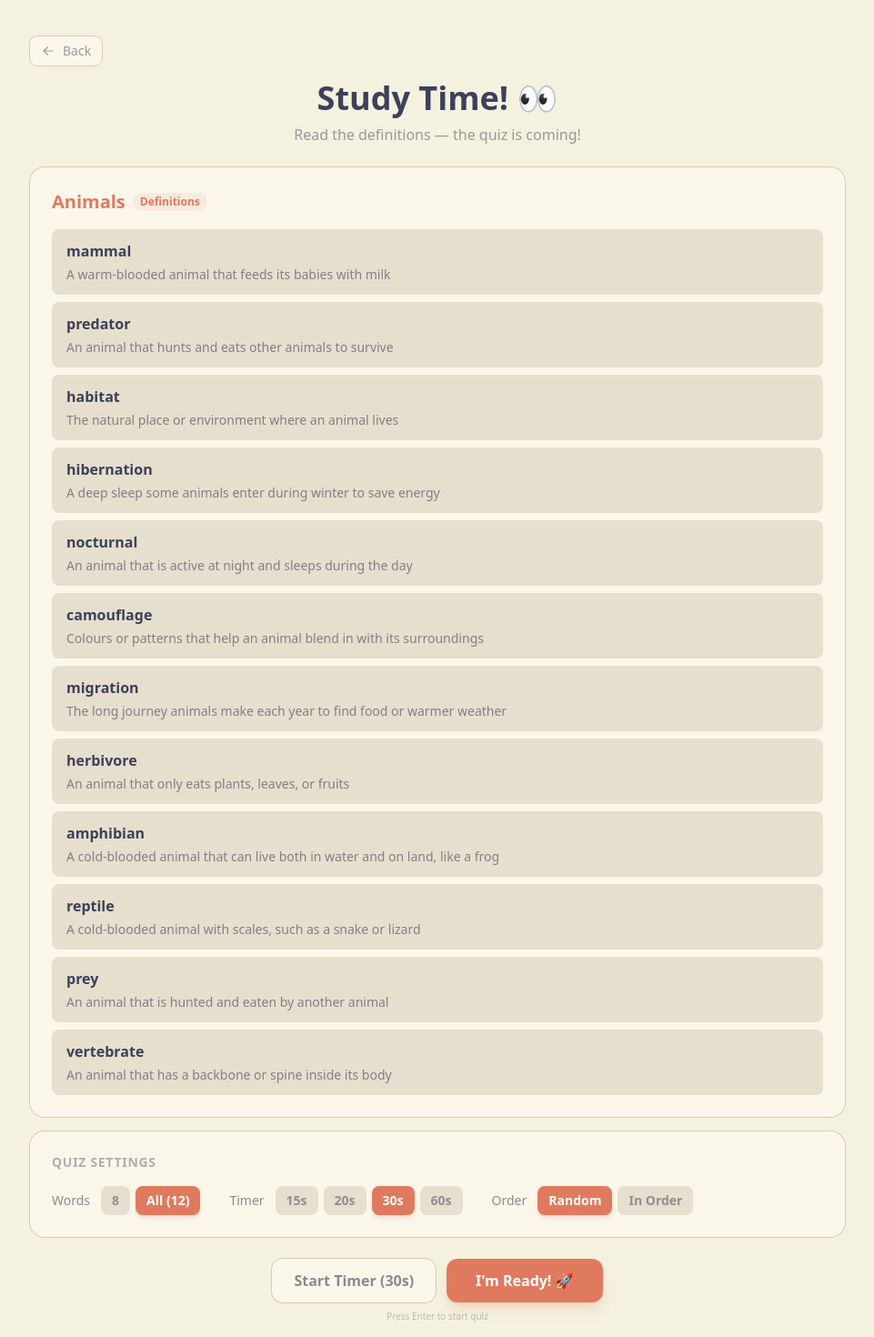
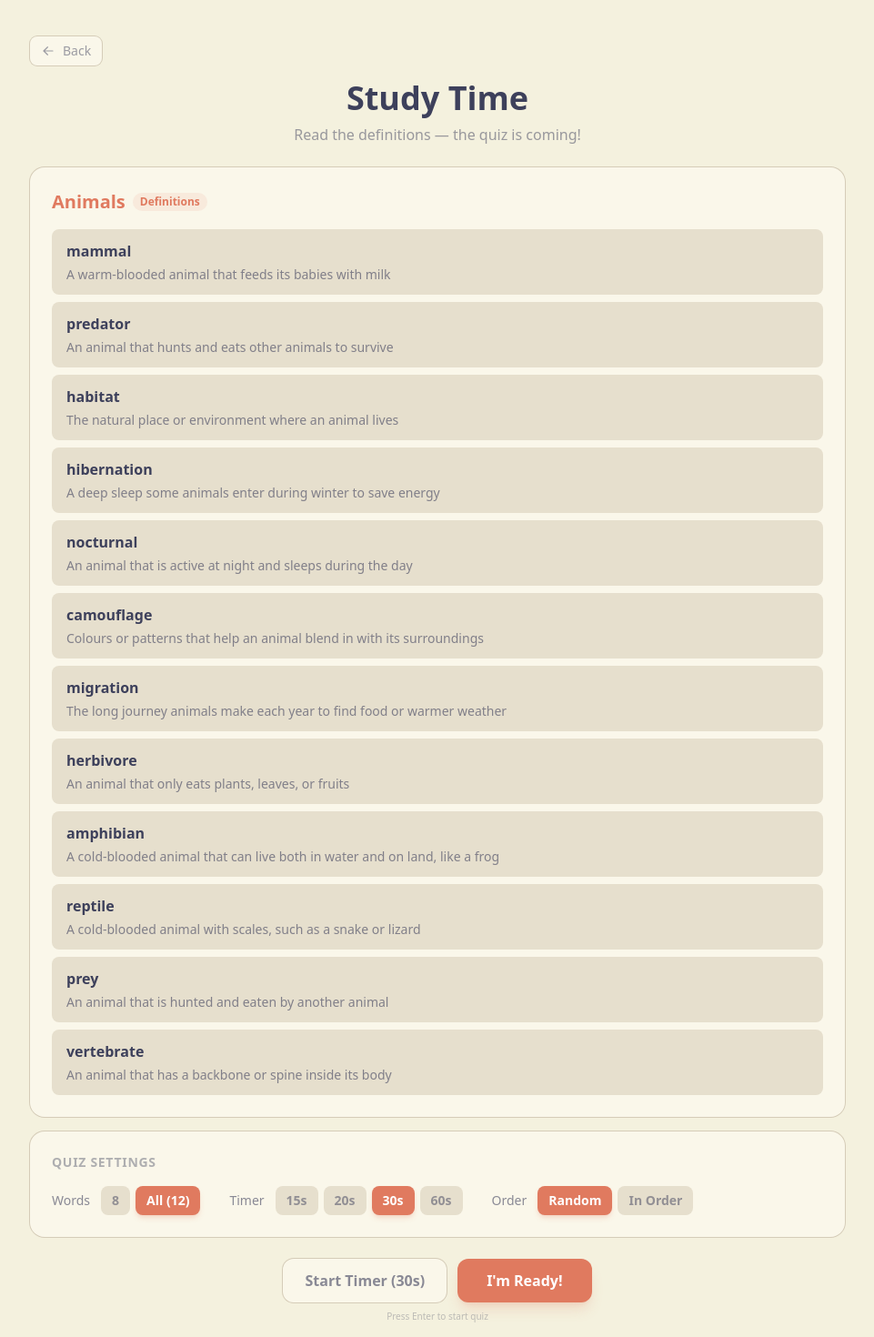
Before and after one commit to edriso/name-it, a React (Vite) app: page /topics/definition/animals in a window 1280 px wide. Shown: the top 1470 px of the page at 91% size, without its empty margins (159-1120 px from the left). Built offline with nearby package versions, Linux system fonts and the light colour scheme.

Commit message:
fix: remove cliche emojis from buttons and headings
Strip rocket, camera, arrows, house, book emojis from action buttons
and headings. Keep the quiz countdown face emojis and score title
emojis which add personality without clutter.

```diff
--- a/src/pages/Quiz.jsx
+++ b/src/pages/Quiz.jsx
@@ -379,7 +379,7 @@ export default function Quiz() {
                         disabled={locked || hintsUsed >= 3}
                         className="cursor-pointer rounded-lg bg-highlight/20 px-3 py-2 text-sm font-semibold text-highlight transition-all hover:bg-highlight/30 disabled:opacity-30"
                       >
-                        {hintsUsed >= 3 ? 'Revealed' : `Hint 💡`}
+                        {hintsUsed >= 3 ? 'Revealed' : 'Hint'}
                       </button>
                       <button
                         onClick={handleSkip}
--- a/src/pages/Score.jsx
+++ b/src/pages/Score.jsx
@@ -6,7 +6,7 @@ const TITLES = [
   { min: 100, title: 'Vocabulary Master', emoji: '🏆', color: 'text-[#c97b63]' },
   { min: 90, title: 'Word Wizard', emoji: '🧙', color: 'text-[#8b7ea8]' },
   { min: 80, title: 'Language Star', emoji: '🌟', color: 'text-[#6d9aaa]' },
-  { min: 70, title: 'Quick Learner', emoji: '🚀', color: 'text-[#81b29a]' },
+  { min: 70, title: 'Quick Learner', emoji: '📚', color: 'text-[#81b29a]' },
   { min: 60, title: 'Word Explorer', emoji: '🧭', color: 'text-[#5c6078]' },
   { min: 40, title: 'Rising Scholar', emoji: '📖', color: 'text-[#b8876e]' },
   { min: 20, title: 'Word Apprentice', emoji: '✏️', color: 'text-[#a07e7e]' },
@@ -243,14 +243,14 @@ export default function Score() {
             aria-label="Save result as image"
             className="cursor-pointer rounded-xl bg-highlight px-6 py-3 font-bold text-white shadow-lg shadow-highlight/20 transition-all hover:brightness-110 disabled:opacity-50"
           >
-            {downloading ? 'Saving...' : 'Save Result 📸'}
+            {downloading ? 'Saving...' : 'Save Result'}
           </button>
           <div className="flex flex-col items-center gap-1">
             <button
               onClick={handleTryAgain}
               className="cursor-pointer rounded-xl bg-primary px-6 py-3 font-bold text-white shadow-lg shadow-primary/20 transition-all hover:brightness-110"
             >
-              Try Again 🔁
+              Try Again
             </button>
             <span className="text-[10px] text-foreground/30">Press R or Enter</span>
           </div>
@@ -258,13 +258,13 @@ export default function Score() {
             onClick={() => navigate(`/topics/${type}/${slug}`)}
             className="cursor-pointer rounded-xl bg-card px-6 py-3 font-semibold text-foreground/70 ring-1 ring-border transition-all hover:bg-card-hover"
           >
-            Study Again 📖
+            Study Again
           </button>
           <Link
             to="/"
             className="rounded-xl bg-card px-6 py-3 text-center font-semibold text-foreground/70 ring-1 ring-border transition-all hover:bg-card-hover"
           >
-            New Topic 🏠
+            New Topic
           </Link>
         </motion.div>
       </div>
--- a/src/pages/Study.jsx
+++ b/src/pages/Study.jsx
@@ -112,7 +112,7 @@ export default function Study() {
               animate={{ y: 0, opacity: 1 }}
               className="text-3xl font-extrabold sm:text-4xl"
             >
-              Study Time! 👀
+              Study Time
             </motion.h1>
             <p className="mt-2 text-foreground/50">
               {topic.type === 'definition'
@@ -281,7 +281,7 @@ export default function Study() {
                   onClick={goToQuiz}
                   className="cursor-pointer rounded-xl bg-primary px-8 py-3 font-bold text-white shadow-lg shadow-primary/20 transition-all hover:scale-105 hover:brightness-110"
                 >
-                  I'm Ready! 🚀
+                  I'm Ready!
                 </button>
               </div>
               <span className="text-[10px] text-foreground/30">Press Enter to start quiz</span>
```
